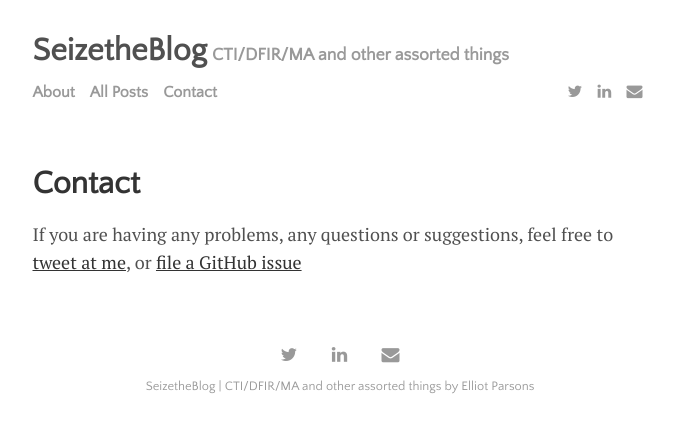
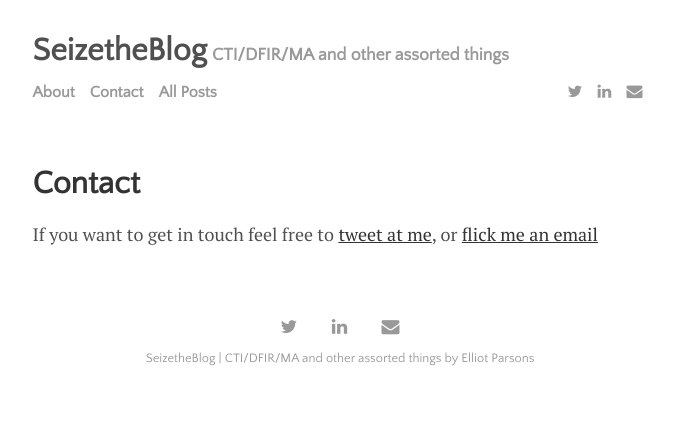
Before and after one commit to seizethecheese/seizethecheese.github.io, a Jekyll site: the page built from menu/contact.md, in a window 1280 px wide. Shown: the top 433 px of the page, without its empty margins (300-974 px from the left). Built offline with Jekyll 4.4.1, drawn with Linux system fonts in a browser that asks for light colours.

Commit message:
updated contact page

```diff
--- a/_data/settings.yml
+++ b/_data/settings.yml
@@ -4,12 +4,13 @@ disqus:
   disqus_shortname: 'https-lenpaul-github-io-lagrange'
 
 # If you are not using Google Analytics, please change 'google-ID' to an empty string
-google-ID: 'UA-112060364-1'
+google-ID: ''
 
 menu:
 - {name: 'About',   url: 'about.html'}
+- {name: 'Contact', url: 'contact.html'}
 - {name: 'All Posts', url: 'posts.html'}
-- {name: 'Contact', url: 'contact.html'}
+
 
 # Available social icons are powered by Font Awesome, so you can use any icon that they offer
 social:
--- a/menu/contact.md
+++ b/menu/contact.md
@@ -4,4 +4,4 @@ title: Contact
 permalink: /contact
 ---
 
-If you are having any problems, any questions or suggestions, feel free to [tweet at me](https://twitter.com/intent/tweet?text=%40paululele), or [file a GitHub issue](https://github.com/lenpaul/lagrange/issues/new)
+If you want to get in touch feel free to [tweet at me](https://twitter.com/intent/tweet?text=%40elliotparsons3), or [flick me an email](mailto:elliotparsons3@gmail.com)
```
